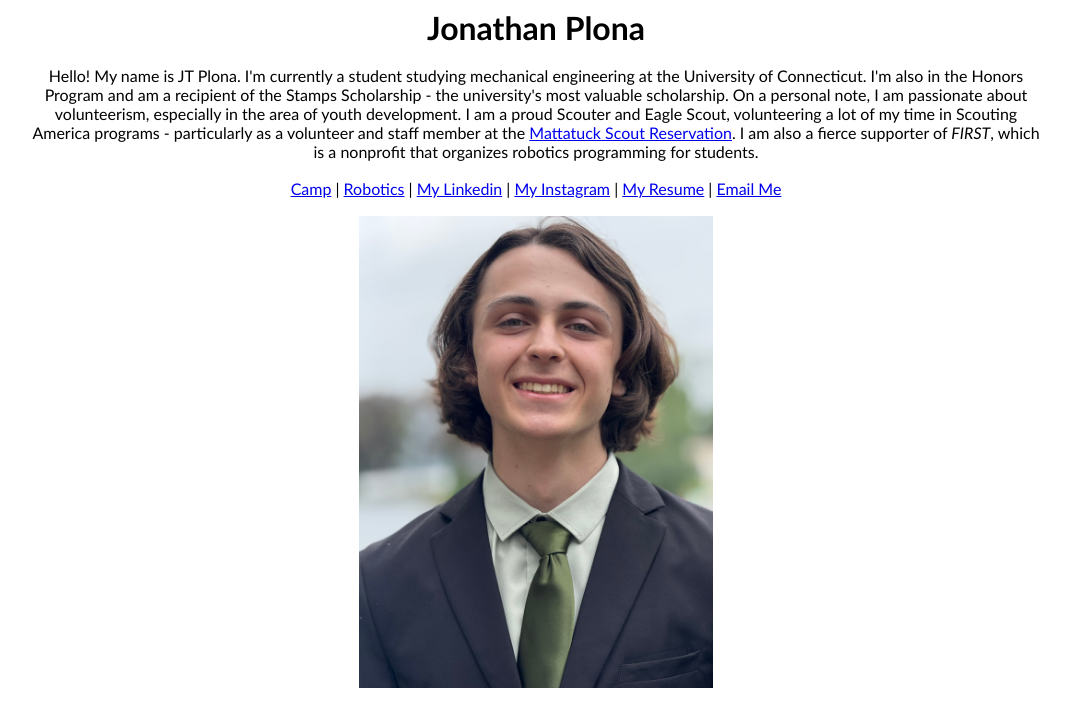
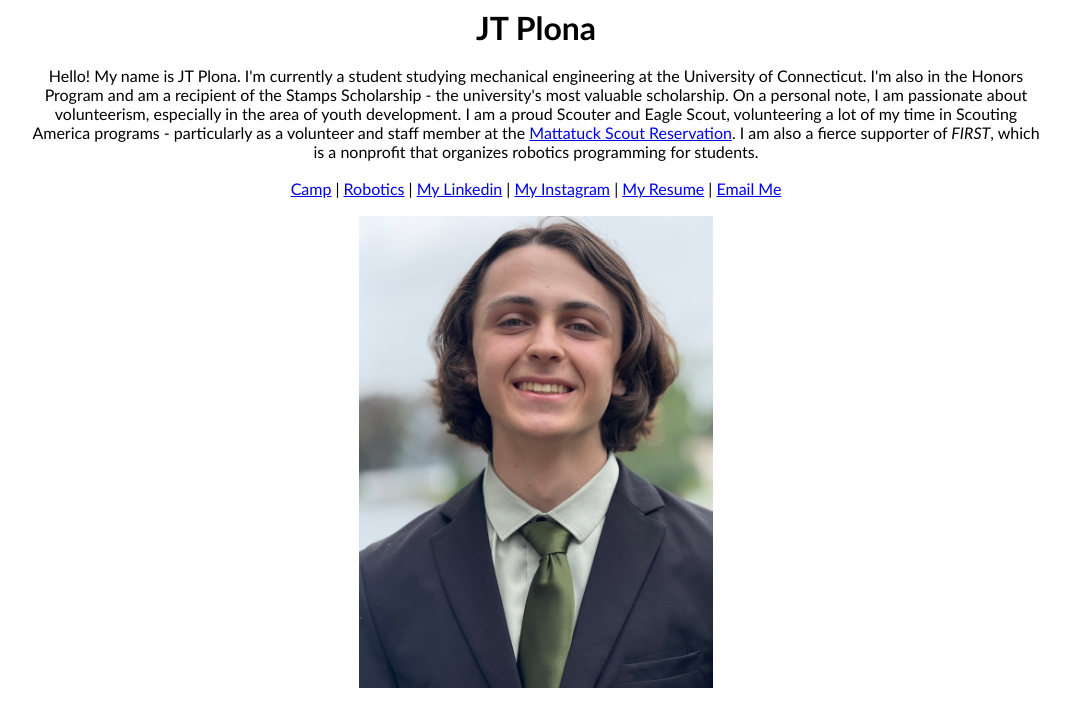
Before and after one commit to jt-pl/jt-pl.github.io, a Jekyll site: the page index.html, which Jekyll copies as it is, in a window 1280 px wide. Shown: the top 727 px of the page, without its empty margins (104-1174 px from the left). Built offline with Jekyll 4.4.1, drawn with Linux system fonts in a browser that asks for light colours.

Commit message:
Update index.html

```diff
--- a/index.html
+++ b/index.html
@@ -1,13 +1,13 @@
 <html>
 <head>
-  <title>Jonathan Plona</title>
+  <title>JT Plona</title>
   <link rel="icon" type="image/x-icon" href="/images/favicon.ico">
   <link rel="stylesheet" href="css/mainStyles.css">
 </head>
 <body>
 
 <center><div class="header">
-  <h1>Jonathan Plona</h1>
+  <h1>JT Plona</h1>
 </div></center>
 <p align="center"> <br>Hello! My name is JT Plona. I'm currently a student studying mechanical engineering at the University of Connecticut. I'm also in the Honors Program and am a recipient of the Stamps Scholarship - the university's most valuable scholarship. On a personal note, I am passionate about volunteerism, especially in the area of youth development. I am a proud Scouter and Eagle Scout, volunteering a lot of my time in Scouting America programs - particularly as a volunteer and staff member at the <a href = "/camp" target="_blank">Mattatuck Scout Reservation</a>. I am also a fierce supporter of <i>FIRST</i>, which is a nonprofit that organizes robotics programming for students.</p>
 
```
